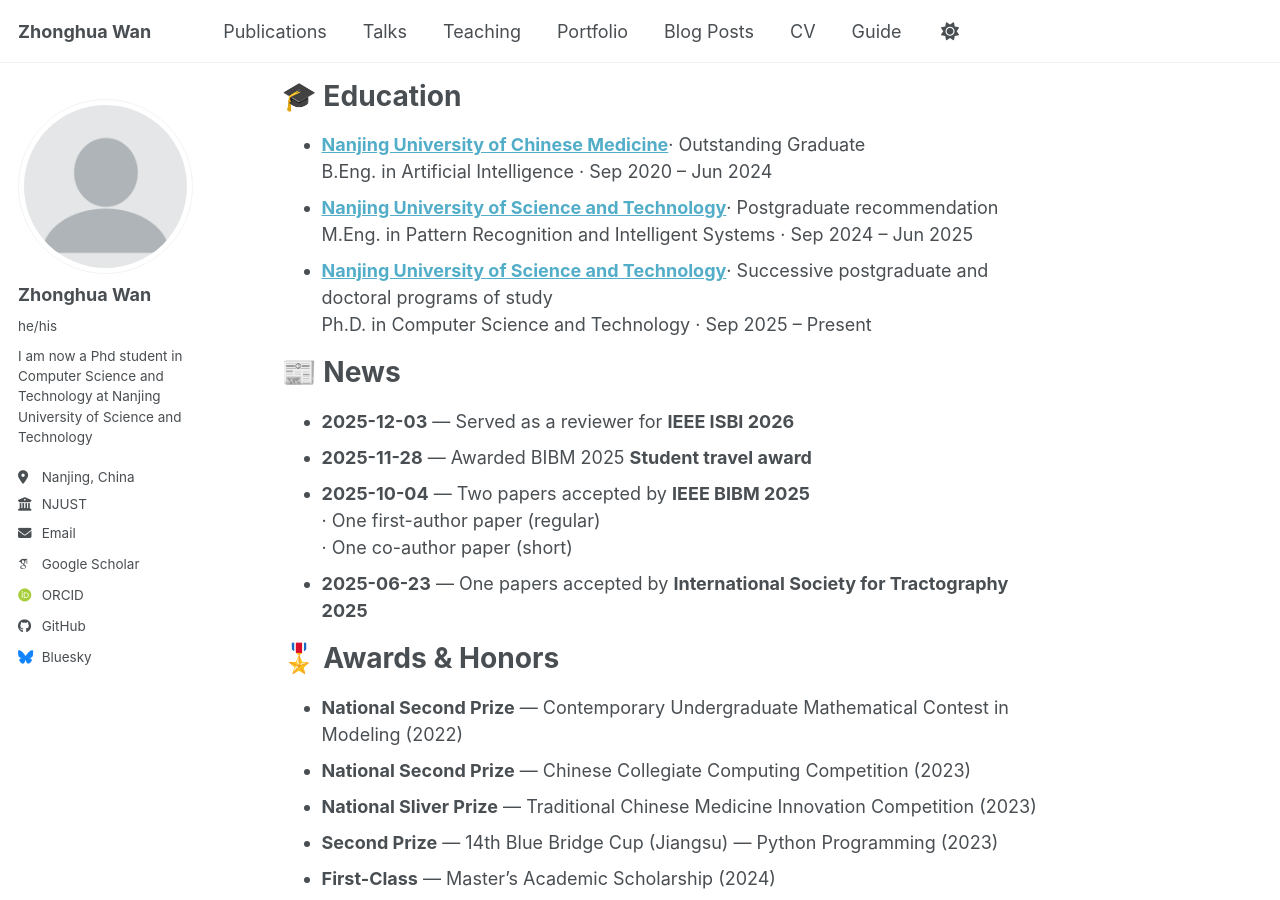
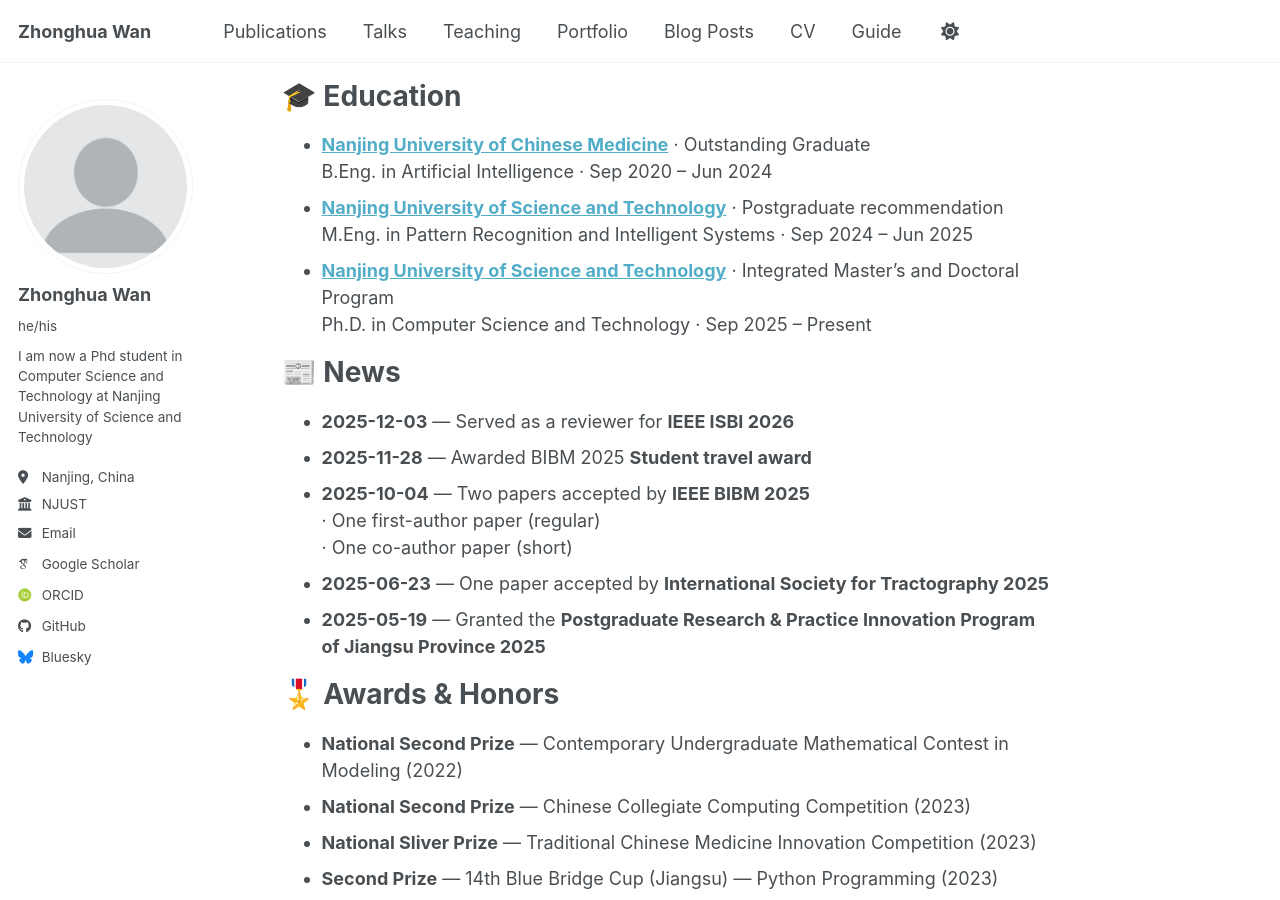
Before and after one commit to WanZhonghua/WanZhonghua.github.io, a Jekyll site: the page built from _pages/about.md, in a window 1280 px wide and 900 px high, scrolled down 220 px. Built offline with Jekyll 4.4.1, drawn with Linux system fonts in a browser that asks for light colours; some web fonts are replaced; a script bundle is joined from its source files by our own code; library files that are not in the unit come from our copies.

Commit message:
Update about.md

```diff
--- a/_pages/about.md
+++ b/_pages/about.md
@@ -10,13 +10,14 @@ redirect_from:
 Hello everyone, my name is Wan Zhonghua from HuaiNan, Anhui province. I am currently pursuing a PhD in Computer Science and Technology at the School of Computer Science and Engineering, Nanjing University of Science and Technology. I come from the [NIMG](https://nimgroup.github.io/) of PcaLab, and my supervisor is Professor [Ye Wu](https://gsmis.njust.edu.cn/open/TutorInfo.aspx?dsbh=SG7cRR85xcz7VM6iBAQKcg==&yxsh=z70ppxVSQAs=&zydm=SwsWR9zpmmw=). My research focuses on artificial intelligence technology in the field of healthcare.
 
 
+
 🎓 Education
 ======
-- **[Nanjing University of Chinese Medicine](https://www.njucm.edu.cn/)**· Outstanding Graduate
+- **[Nanjing University of Chinese Medicine](https://www.njucm.edu.cn/)** · Outstanding Graduate
   B.Eng. in Artificial Intelligence · Sep 2020 – Jun 2024
-- **[Nanjing University of Science and Technology](https://www.njust.edu.cn/)**· Postgraduate recommendation
+- **[Nanjing University of Science and Technology](https://www.njust.edu.cn/)** · Postgraduate recommendation
   M.Eng. in Pattern Recognition and Intelligent Systems · Sep 2024 – Jun 2025
-- **[Nanjing University of Science and Technology](https://www.njust.edu.cn/)**· Successive postgraduate and doctoral programs of study
+- **[Nanjing University of Science and Technology](https://www.njust.edu.cn/)** · Integrated Master's and Doctoral Program
   Ph.D. in Computer Science and Technology · Sep 2025 – Present
 
 
@@ -28,7 +29,9 @@ Hello everyone, my name is Wan Zhonghua from HuaiNan, Anhui province. I am curre
 - **2025-10-04** — Two papers accepted by **IEEE BIBM 2025**
    · One first-author paper (regular)
    · One co-author paper (short)
-- **2025-06-23** — One papers accepted by **International Society for Tractography 2025**
+- **2025-06-23** — One paper accepted by **International Society for Tractography 2025**
+- **2025-05-19** — Granted the  **Postgraduate Research & Practice Innovation Program of Jiangsu Province 2025**
+
 
 
 🎖️ Awards & Honors
```
